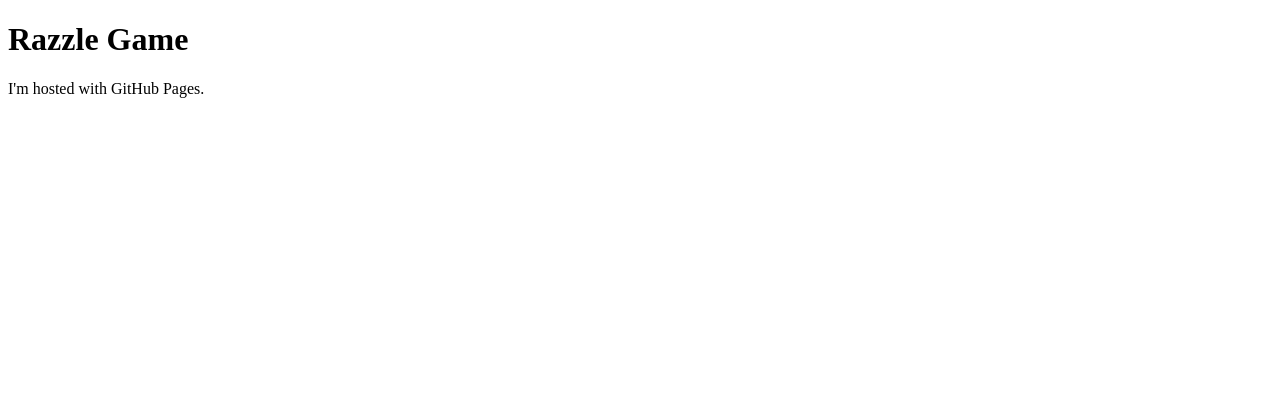
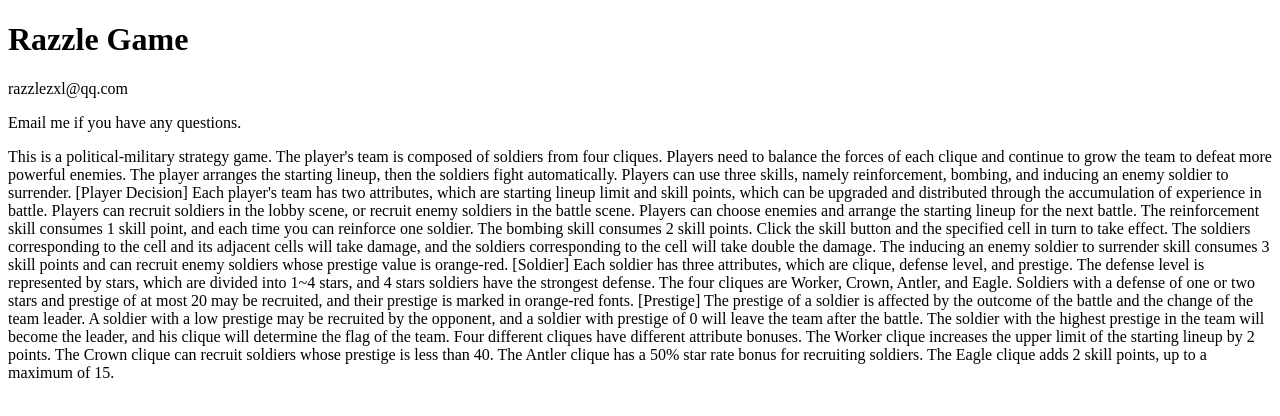
Before and after one commit to razzlegame/razzlegame.github.io, a plain HTML site: page index.html in a window 1280 px wide. Drawn offline with Linux system fonts and the light colour scheme.

Commit message:
Update index.html

```diff
--- a/index.html
+++ b/index.html
@@ -2,6 +2,49 @@
 <html>
 <body>
 <h1>Razzle Game</h1>
-<p>I'm hosted with GitHub Pages.</p>
+<p>razzlezxl@qq.com</p>
+<p>Email me if you have any questions.</p>
+
+This is a political-military strategy game. The player's team is composed of soldiers from four cliques. Players need to balance the forces of each clique and continue to grow the team to defeat more powerful enemies. The player arranges the starting lineup, then the soldiers fight automatically. Players can use three skills, namely reinforcement, bombing, and inducing an enemy soldier to surrender.
+
+[Player Decision]
+
+Each player's team has two attributes, which are starting lineup limit and skill points, which can be upgraded and distributed through the accumulation of experience in battle.
+
+Players can recruit soldiers in the lobby scene, or recruit enemy soldiers in the battle scene.
+
+Players can choose enemies and arrange the starting lineup for the next battle.
+
+The reinforcement skill consumes 1 skill point, and each time you can reinforce one soldier.
+
+The bombing skill consumes 2 skill points. Click the skill button and the specified cell in turn to take effect. The soldiers corresponding to the cell and its adjacent cells will take damage, and the soldiers corresponding to the cell will take double the damage.
+
+The inducing an enemy soldier to surrender skill consumes 3 skill points and can recruit enemy soldiers whose prestige value is orange-red.
+
+[Soldier]
+
+Each soldier has three attributes, which are clique, defense level, and prestige.
+
+The defense level is represented by stars, which are divided into 1~4 stars, and 4 stars soldiers have the strongest defense.
+
+The four cliques are Worker, Crown, Antler, and Eagle.
+
+Soldiers with a defense of one or two stars and prestige of at most 20 may be recruited, and their prestige is marked in orange-red fonts.
+
+[Prestige]
+
+The prestige of a soldier is affected by the outcome of the battle and the change of the team leader.
+
+A soldier with a low prestige may be recruited by the opponent, and a soldier with prestige of 0 will leave the team after the battle.
+
+The soldier with the highest prestige in the team will become the leader, and his clique will determine the flag of the team. Four different cliques have different attribute bonuses.
+
+The Worker clique increases the upper limit of the starting lineup by 2 points.
+
+The Crown clique can recruit soldiers whose prestige is less than 40.
+
+The Antler clique has a 50% star rate bonus for recruiting soldiers.
+
+The Eagle clique adds 2 skill points, up to a maximum of 15.
 </body>
 </html>
```
